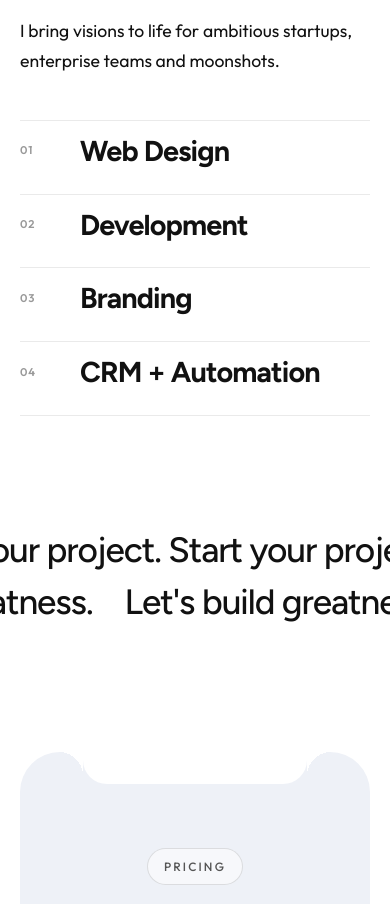
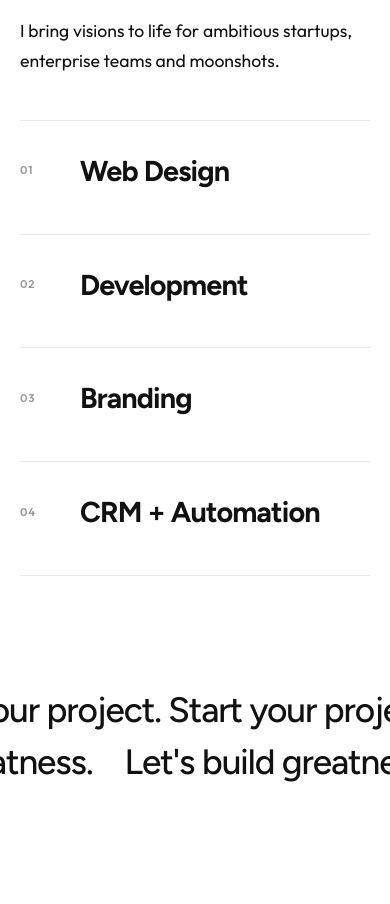
Before and after one commit to madebytie/tieallen, a Next.js app: page / in a window 390 px wide. Shown: the part 5720-6624 px from the top of the page. Built offline with nearby package versions, Linux system fonts and the light colour scheme.

Commit message:
feat: update service call-to-action labels and increase row padding for improved layout spacing

```diff
--- a/src/components/sections/HomeServices.tsx
+++ b/src/components/sections/HomeServices.tsx
@@ -124,7 +124,7 @@ function ServiceRow({ service, isActive, onHover }: {
           <div className={styles.imageAccent} aria-hidden="true" />
           {/* Bottom-right CTA notch */}
           <div className={styles.imageCtaNotch}>
-            <GooeyButton label="See Work" href={service.imageHref} size="sm" />
+            <GooeyButton label="Learn More" href={service.href} size="sm" />
           </div>
         </div>
       </div>
--- a/src/components/sections/home-services.module.css
+++ b/src/components/sections/home-services.module.css
@@ -309,11 +309,11 @@
     grid-template-columns: 3.5rem 1fr;
     gap: 1rem;
     align-items: center;
-    padding: 1rem 0;
+    padding: 2.25rem 0;
   }
 
   .serviceRowActive .rowInner {
-    padding: 2rem 0;
+    padding: 2.75rem 0;
   }
 
   .serviceImageCard {
```
